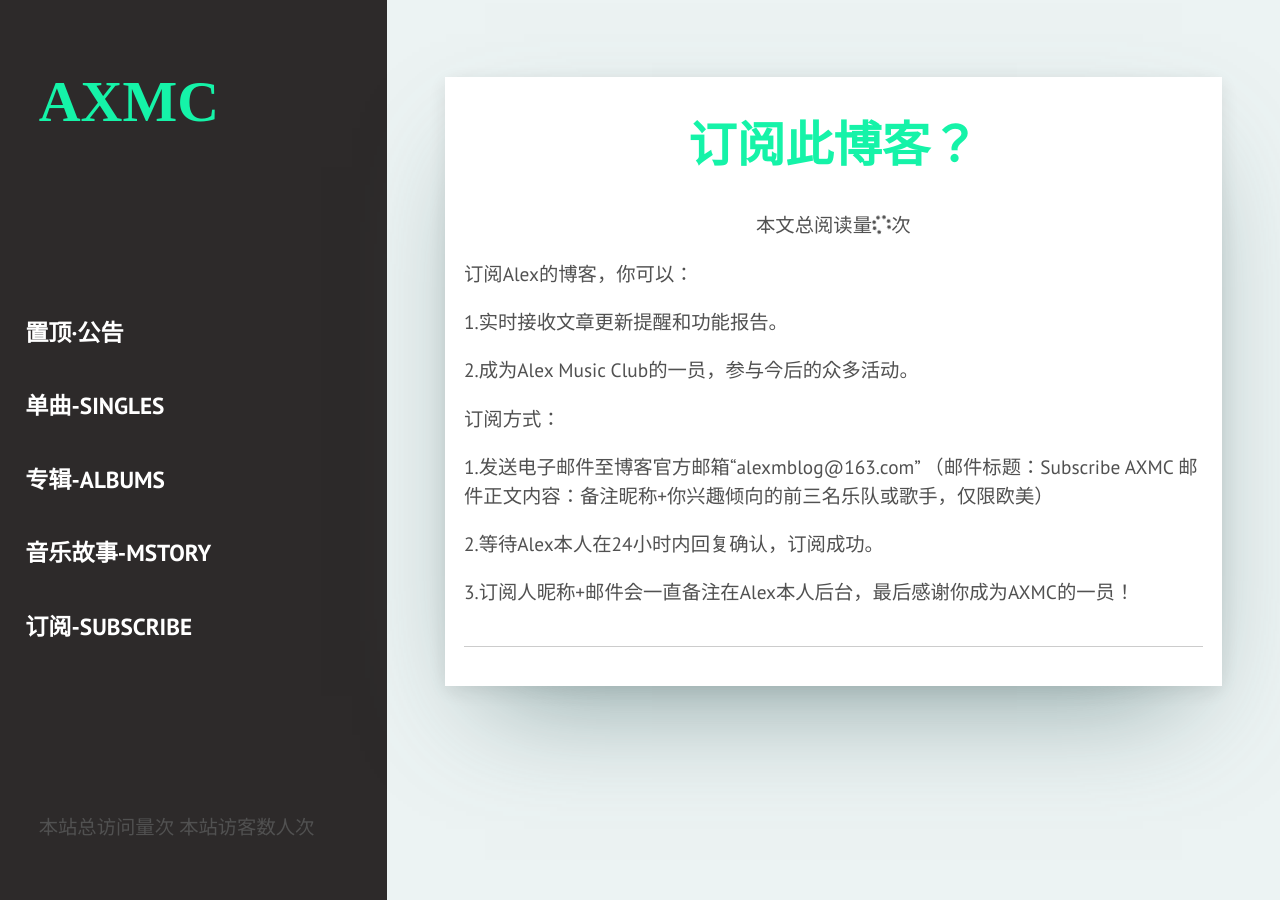
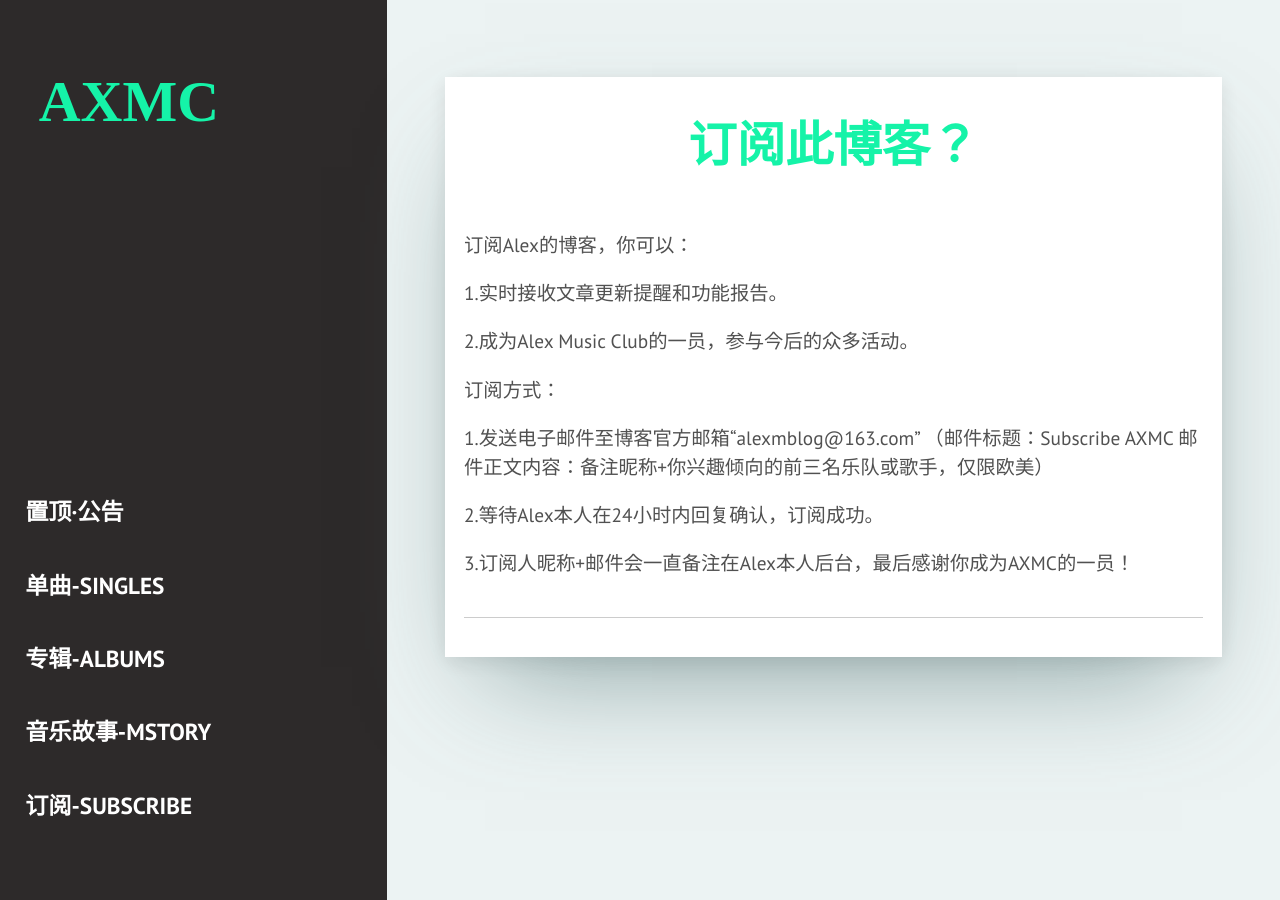
Before and after one commit to AlexJWC/AAAlexJWC.github.io, a Jekyll site: the page built from _pages/subscribe.html, in a window 1280 px wide. Built offline with Jekyll 4.4.1, drawn with Linux system fonts in a browser that asks for light colours; nearby versions of some CDN libraries; some web fonts are replaced; comment, search, counter and statistics services are not loaded.

Commit message:
cancel busuanzi

```diff
--- a/_includes/head.html
+++ b/_includes/head.html
@@ -20,7 +20,6 @@
 	<link rel="stylesheet" href="{{ "/assets/fonts/font-awesome/css/font-awesome.min.css" | prepend: site.baseurl }}">
 	<link rel="stylesheet" href="{{ "/assets/css/main.css" | prepend: site.baseurl }}">
 
-
 	{% if site.google_analytics and jekyll.environment == 'production' %}
 	{% include analytics.html %}
 	{% endif %}
--- a/_includes/sidebar.html
+++ b/_includes/sidebar.html
@@ -14,11 +14,6 @@
 
     </menu>
 
-    <div>
-      <script async src="//busuanzi.ibruce.info/busuanzi/2.3/busuanzi.pure.mini.js"></script>
-      <span id="busuanzi_container_site_pv">本站总访问量<span id="busuanzi_value_site_pv"></span>次</span>
-      <span id="busuanzi_container_site_uv">本站访客数<span id="busuanzi_value_site_uv"></span>人次</span>
-    </div>
     <!-- <div class="sidebar-social">
       <li class="social-items"><a href="https://www.facebook.com/{{site.facebook}}" class="social-links"><i class="social-icons fa fa-facebook" aria-hidden="true"></i></a></li>
       <li class="social-items"><a href="https://twitter.com/{{site.twitter}}" class="social-links"><i class="social-icons fa fa-twitter" aria-hidden="true"></i></a></li>
--- a/_layouts/post.html
+++ b/_layouts/post.html
@@ -6,9 +6,6 @@ layout: default
     <header class="page-header">
       <h1 class="page-title">{{page.title}}</h1>
       <div class="page-date"><span>{{page.date | date: '%Y, %b %d'}}&nbsp;&nbsp;&nbsp;&nbsp;</span></div>
-      <script async src="//busuanzi.ibruce.info/busuanzi/2.3/busuanzi.pure.mini.js"></script>
-      <link rel="stylesheet" href="https://use.fontawesome.com/releases/v5.3.1/css/all.css" integrity="sha384-mzrmE5qonljUremFsqc01SB46JvROS7bZs3IO2EmfFsd15uHvIt+Y8vEf7N7fWAU" crossorigin="anonymous">
-      <span id="busuanzi_value_page_pv">本文总阅读量<i class="fa fa-spinner fa-spin"></i>次</span>
     </header>
     <div class="page-content">
       {% if page.img %}
```
